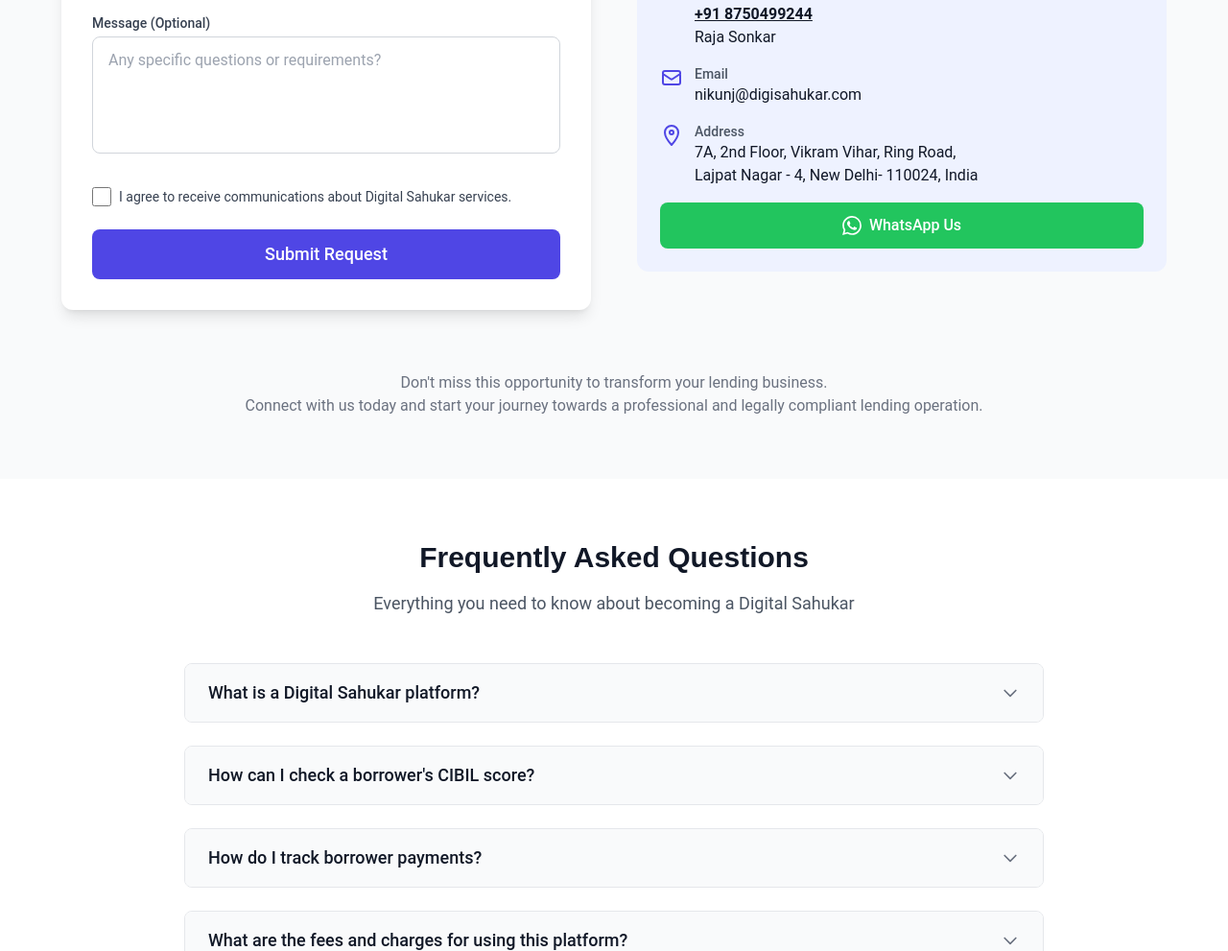
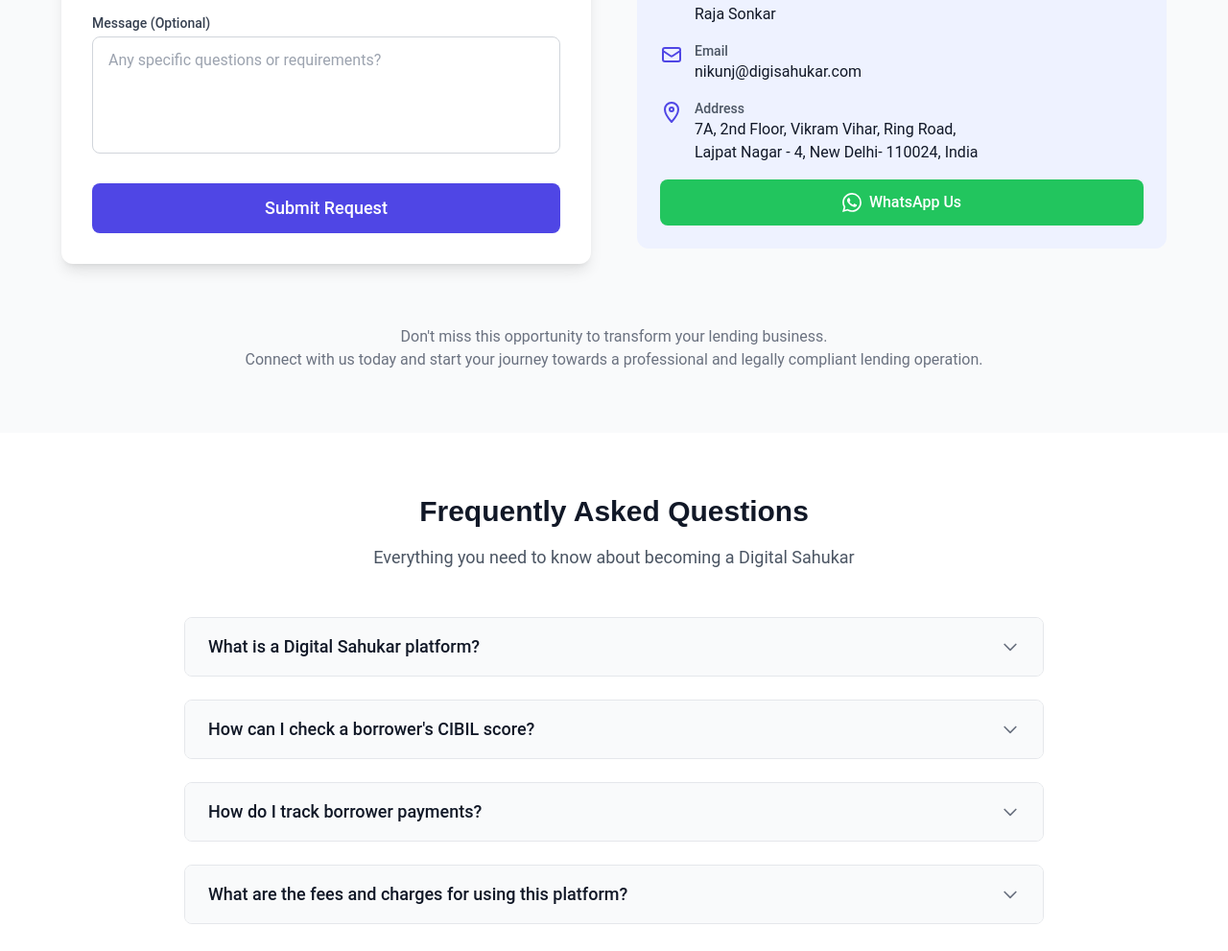
Before and after one commit to gb2-prod/Digital-sahukar, a plain HTML site: page index.html in a window 1280 px wide. Shown: the part 4912-5903 px from the top of the page at 96% size. Drawn offline with nearby package versions, Linux system fonts and the light colour scheme.

Commit message:
removed comms checkbox

```diff
--- a/index.html
+++ b/index.html
@@ -1409,19 +1409,6 @@
                   ></textarea>
                 </div>
 
-                <div class="flex items-end">
-                  <input
-                    type="checkbox"
-                    id="consent"
-                    name="consent"
-                    class="h-5 w-5 text-indigo-600 focus:ring-indigo-500 border-gray-300 rounded mt-1"
-                    required
-                  >
-                  <label for="consent" class="ml-2 block text-sm text-gray-700 dark:text-gray-300">
-                    I agree to receive communications about Digital Sahukar services.
-                  </label>
-                </div>
-
                 <button
                   type="submit"
                   class="w-full py-3 px-6 text-white bg-indigo-600 hover:bg-indigo-700 rounded-lg transition duration-200 font-medium text-lg focus:outline-none focus:ring-2 focus:ring-offset-2 focus:ring-indigo-500 transform hover:scale-[1.02]"
```
